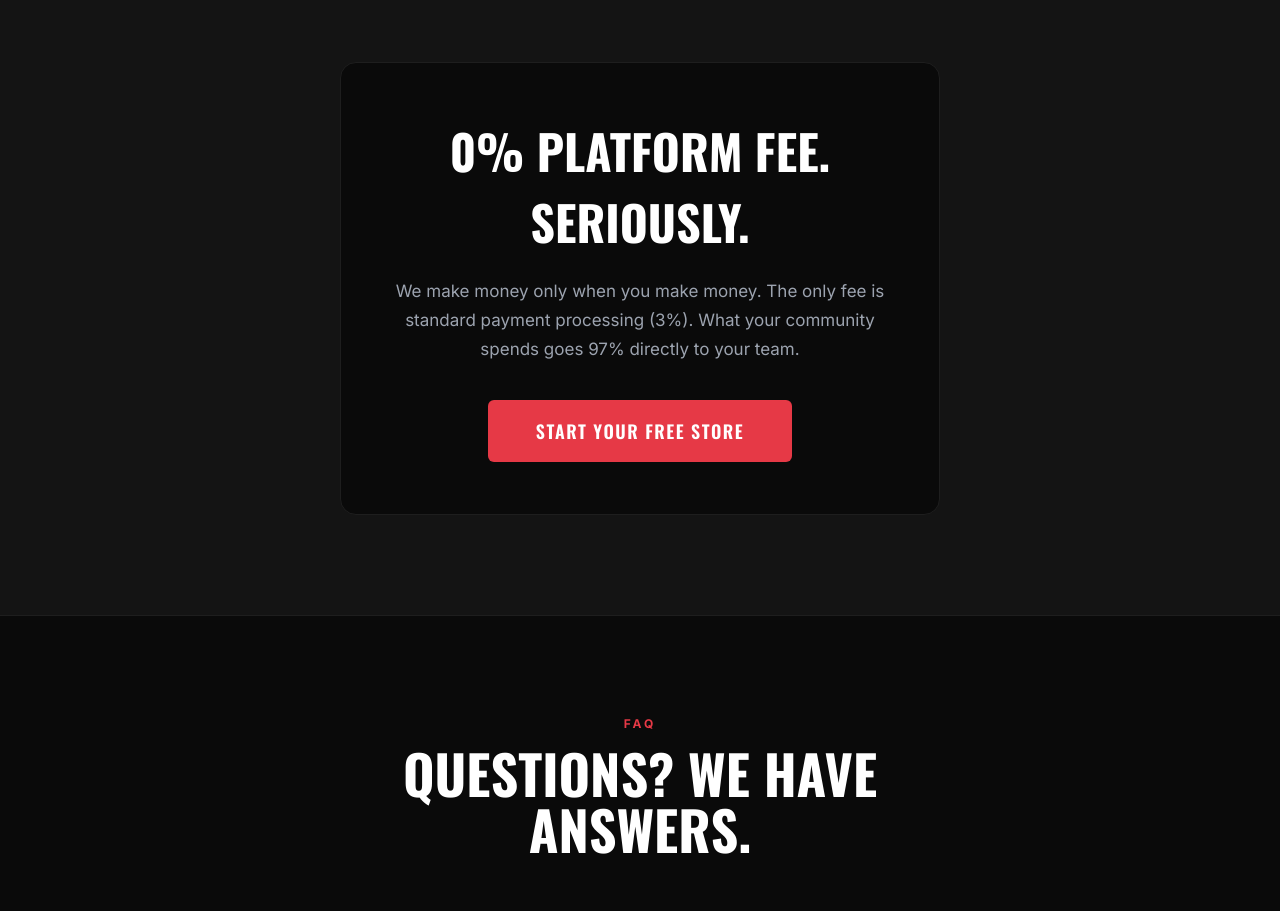
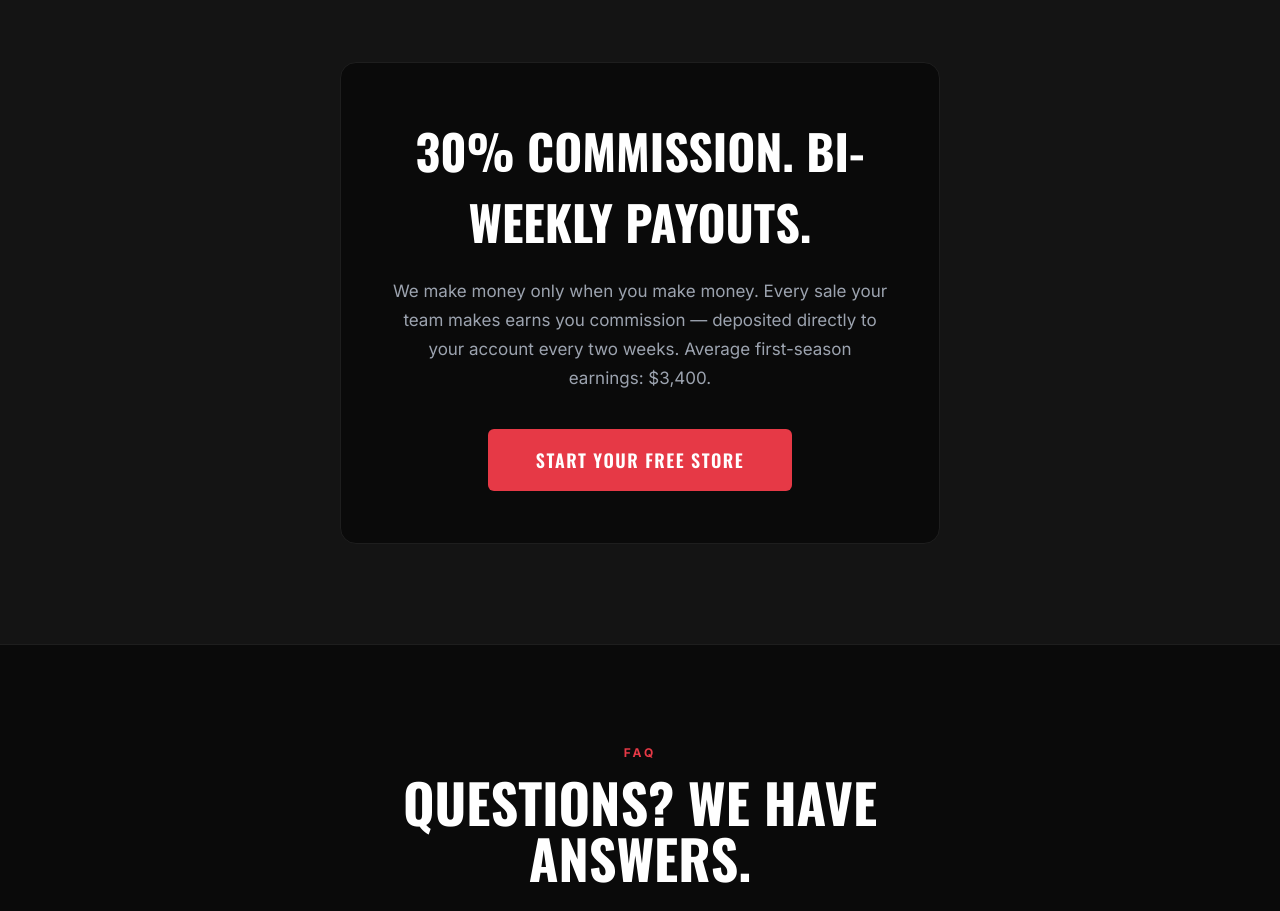
Before and after one commit to ariaai-hub/rosterraise, a Next.js app: page / in a window 1280 px wide. Shown: the part 3542-4453 px from the top of the page. Built offline with nearby package versions, Linux system fonts and the light colour scheme.

Commit message:
Fix pricing section: 30% commission + bi-weekly payouts

```diff
--- a/src/app/page.tsx
+++ b/src/app/page.tsx
@@ -368,9 +368,9 @@ export default function HomePage() {
           <div className="section-label">Pricing</div>
           <div className="section-headline">Simple, Transparent Pricing</div>
           <div className="pricing-card">
-            <div className="pricing-headline">0% Platform Fee. Seriously.</div>
+            <div className="pricing-headline">30% Commission. Bi-Weekly Payouts.</div>
             <p className="pricing-body">
-              We make money only when you make money. The only fee is standard payment processing (3%). What your community spends goes 97% directly to your team.
+              We make money only when you make money. Every sale your team makes earns you commission — deposited directly to your account every two weeks. Average first-season earnings: $3,400.
             </p>
             <a href="/auth/register" className="pricing-cta">Start Your Free Store</a>
           </div>
```
